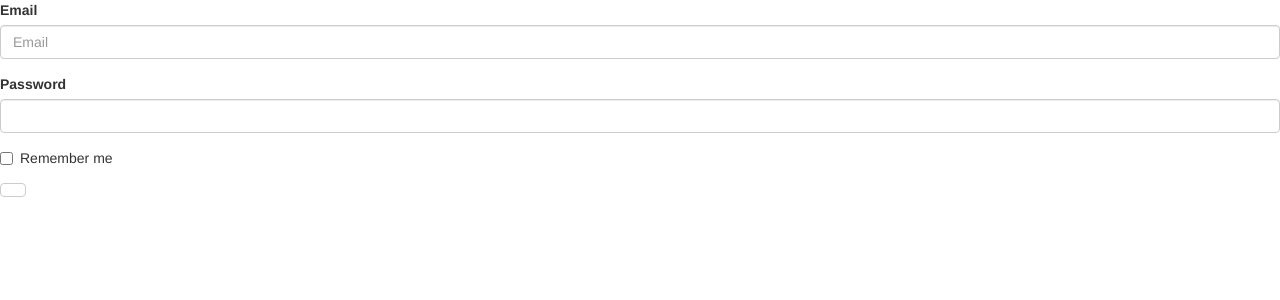
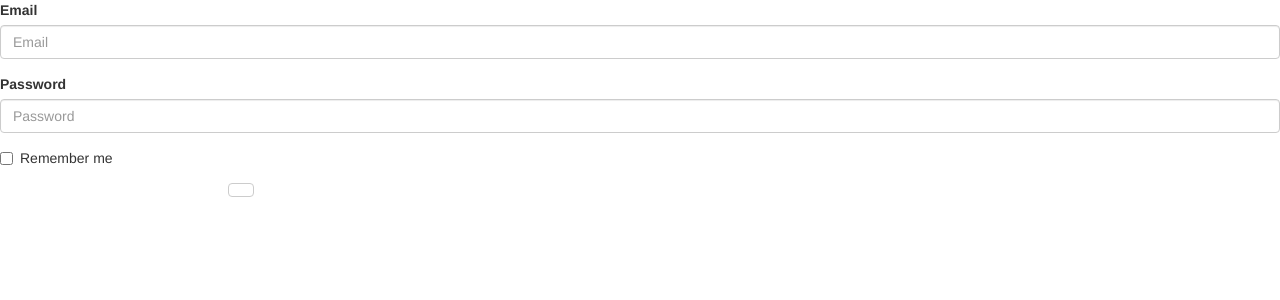
Before and after one commit to lynndotconfig/my_blog, a Django app: page /snippets/login/ in a window 1280 px wide. Shown: the top 300 px of the page. Run offline with Django 3.2, Linux system fonts and the light colour scheme; parts of the project's set-up code (start-up, migrations or seed data) failed here and were passed over; some libraries are stand-ins or nearby versions.

Commit message:
[add] change rend_form with horizon

```diff
--- a/snippets/serializers.py
+++ b/snippets/serializers.py
@@ -63,5 +63,5 @@ class LoginSerializer(serializers.Serializer):
         style={'placeholder': 'Email'})
     password = serializers.CharField(
         max_length=100,
-        style={'input_type': 'password', 'placholder': 'Password'})
+        style={'input_type': 'password', 'placeholder': 'Password'})
     remember_me = serializers.BooleanField()
--- a/snippets/templates/login.html
+++ b/snippets/templates/login.html
@@ -5,6 +5,10 @@
 
 <form>
 	{% csrf_token %}
-	{% render_form serializer template_pack='rest_framework/vertical' %}
-	<button type="submit" class="btn btn-default" value="Sign in" />
+	{% render_form serializer %}
+	<div class="form-group">
+		<div class="col-sm-offset-2 col-sm-10">
+			<button type="submit" class="btn btn-default" value="Sign in" />
+		</div>
+	</div>
 </form>
```
